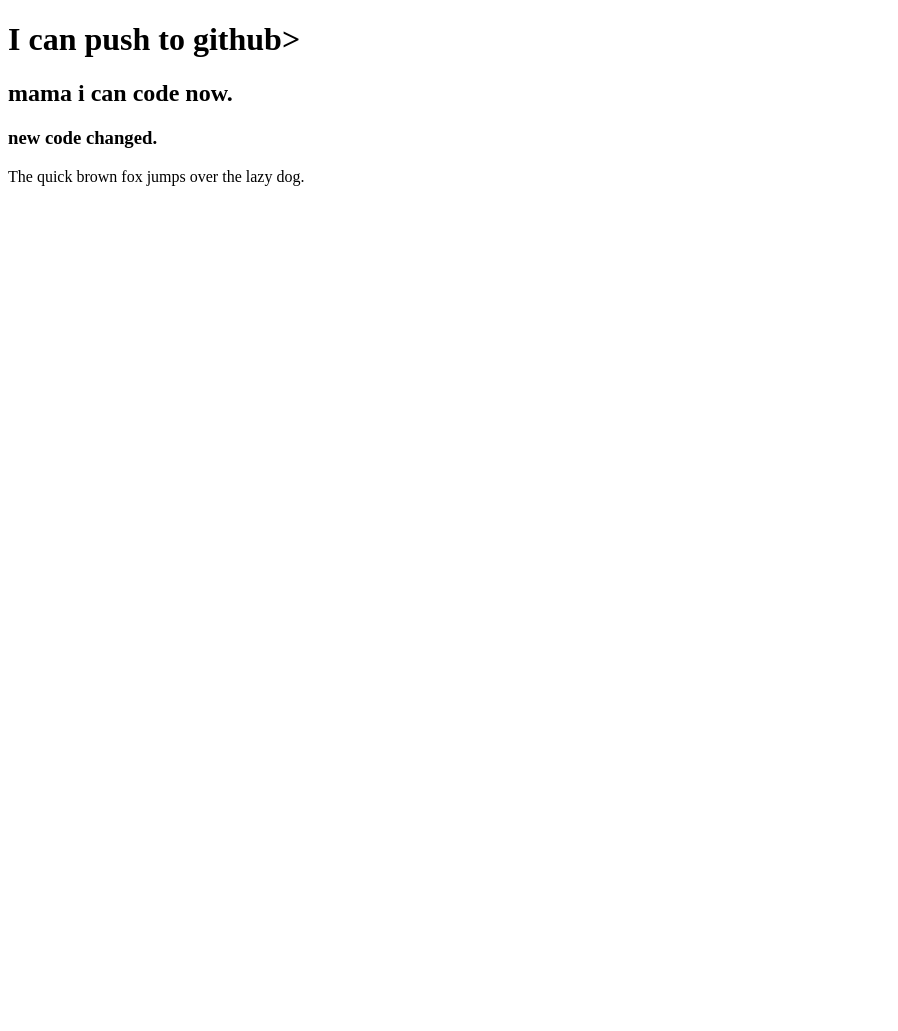
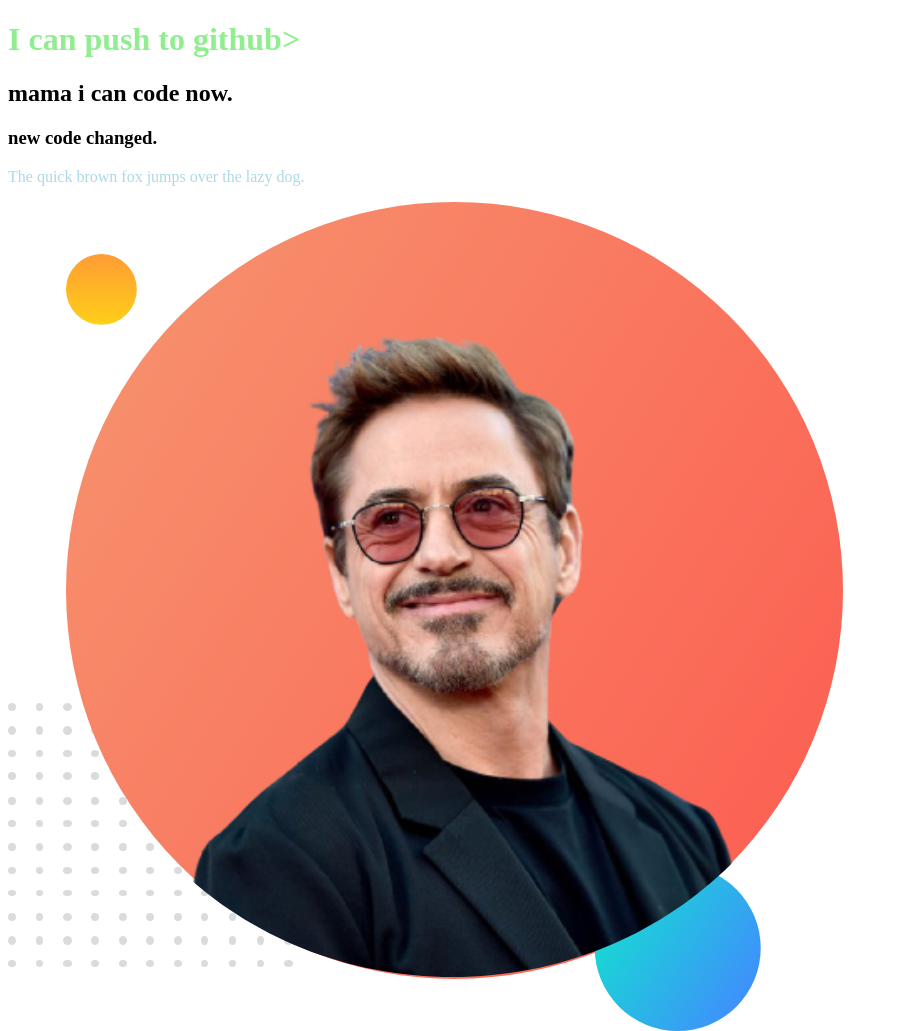
Before and after one commit to nazruldigital/my-second-repo, a plain HTML site: page index.html in a window 1280 px wide. Shown: the whole page, without its empty margins (0-898 px from the left). Before the commit the page ends 800 px from the top, so only its background shows below. Drawn offline with Linux system fonts and the light colour scheme.

Commit message:
added a new images

```diff
--- a/index.html
+++ b/index.html
@@ -6,6 +6,7 @@
     <meta http-equiv="X-UA-Compatible" content="IE=edge">
     <meta name="viewport" content="width=device-width, initial-scale=1.0">
     <title>My second GitHub repo</title>
+    <link rel="stylesheet" href="style.css">
 </head>
 
 <body>
@@ -13,6 +14,7 @@
     <h2>mama i can code now.</h2>
     <h3>new code changed.</h3>
     <p>The quick brown fox jumps over the lazy dog.</p>
+    <img src="RDJ.png" alt="">
 </body>
 
 </html>
```
Also changed, not shown: RDJ.png (added).
